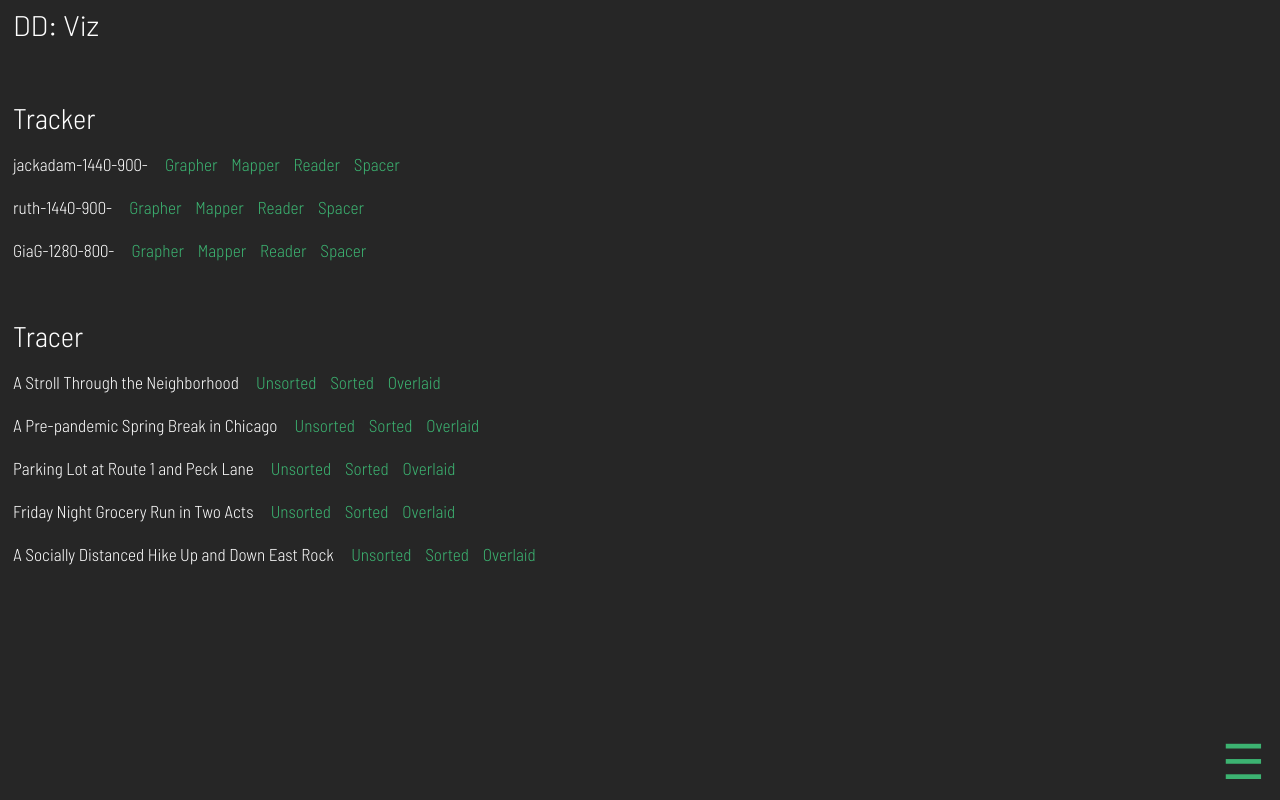
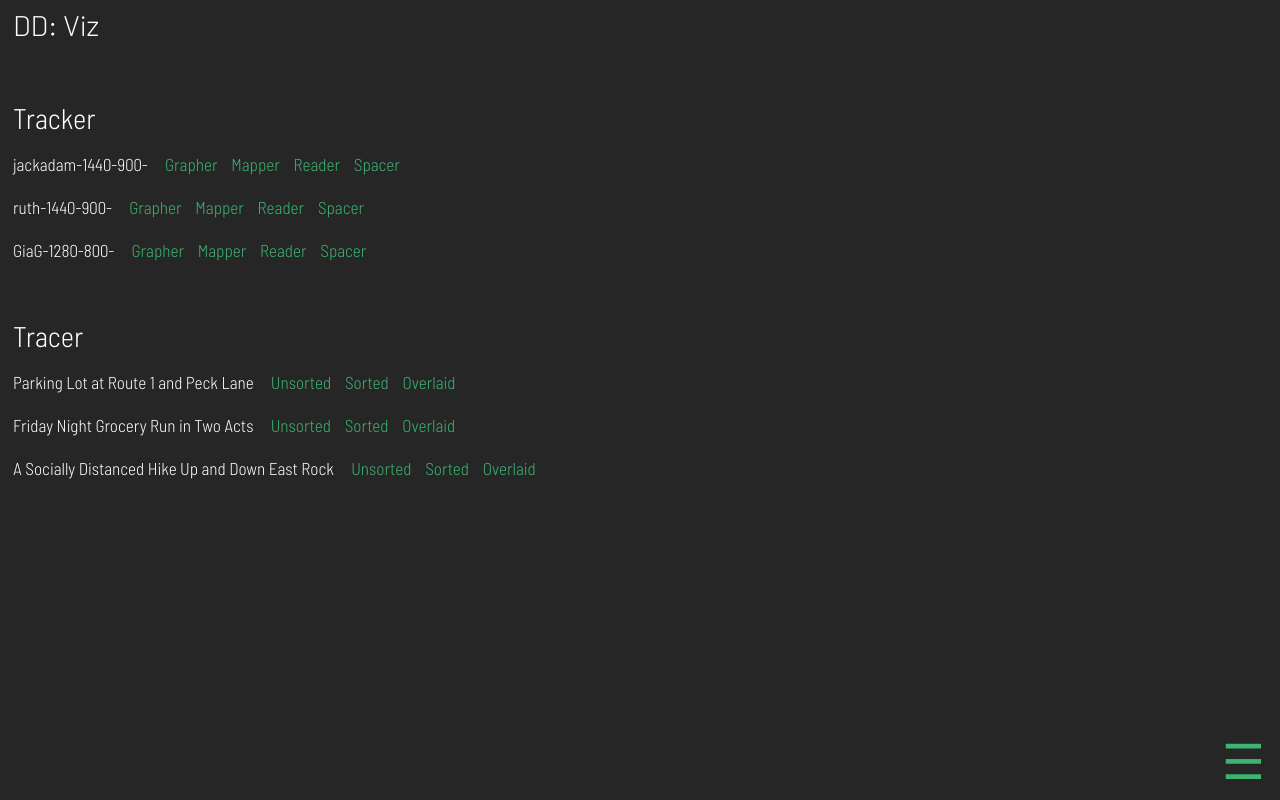
Before and after one commit to jckdm/thesis, a plain HTML site: page viz.html in a window 1280 px wide. Drawn offline with nearby package versions, Linux system fonts and the light colour scheme.

```diff
--- a/viz.html
+++ b/viz.html
@@ -21,8 +21,6 @@
         <p>GiaG-1280-800-</p>
       <div class="space"></div>
       <text>Tracer</text>
-        <p>A Stroll Through the Neighborhood</p>
-        <p>A Pre-pandemic Spring Break in Chicago</p>
         <p>Parking Lot at Route 1 and Peck Lane</p>
         <p>Friday Night Grocery Run in Two Acts</p>
         <p>A Socially Distanced Hike Up and Down East Rock</p>
```
Also changed, not shown: data/tracer/APre-pandemicSpringBreakinChicago-Overlaid.svg (deleted), data/tracer/APre-pandemicSpringBreakinChicago-Sorted.svg (deleted), data/tracer/APre-pandemicSpringBreakinChicago-Unsorted.svg (deleted), data/tracer/ASociallyDistancedHikeUpandDownEastRock-Overlaid.svg, data/tracer/ASociallyDistancedHikeUpandDownEastRock-Sorted.svg, data/tracer/ASociallyDistancedHikeUpandDownEastRock-Unsorted.svg, data/tracer/FridayNightGroceryRuninTwoActs-Overlaid.svg, data/tracer/FridayNightGroceryRuninTwoActs-Sorted.svg, data/tracer/FridayNightGroceryRuninTwoActs-Unsorted.svg, data/tracer/ParkingLotatRoute1andPeckLane-Overlaid.svg, data/tracer/ParkingLotatRoute1andPeckLane-Sorted.svg, data/tracer/ParkingLotatRoute1andPeckLane-Unsorted.svg.
